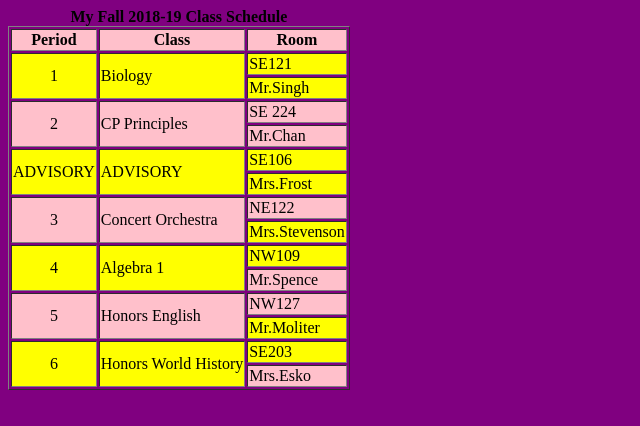
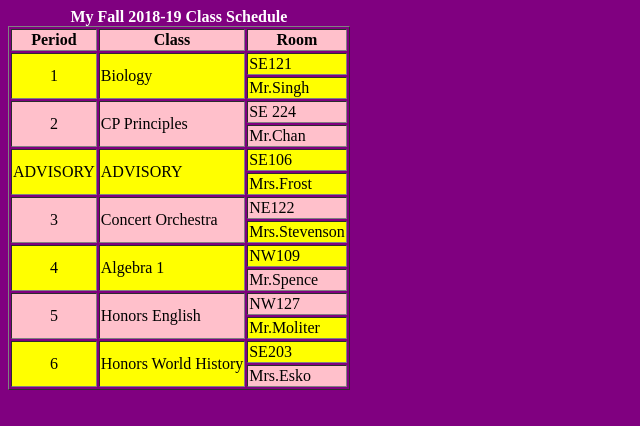
Before and after one commit to navarrokarla/csptest1, a plain HTML site: page schedule.html in a window 1280 px wide. Shown: the whole page, without its empty margins (0-640 px from the left). Drawn offline with Linux system fonts and the light colour scheme.

Commit message:
Update schedule.html

```diff
--- a/schedule.html
+++ b/schedule.html
@@ -2,7 +2,7 @@
   <title>My Schedule</title>
   <body bgcolor="purple">
    <table border=1px>
-     <caption><b></i> My Fall 2018-19 Class Schedule </i></b></caption>
+     <caption style="color:white"><b></i> My Fall 2018-19 Class Schedule </i></b></caption>
     <tr bgcolor="pink">
       <th> Period </th>
       <th> Class </th>
```
